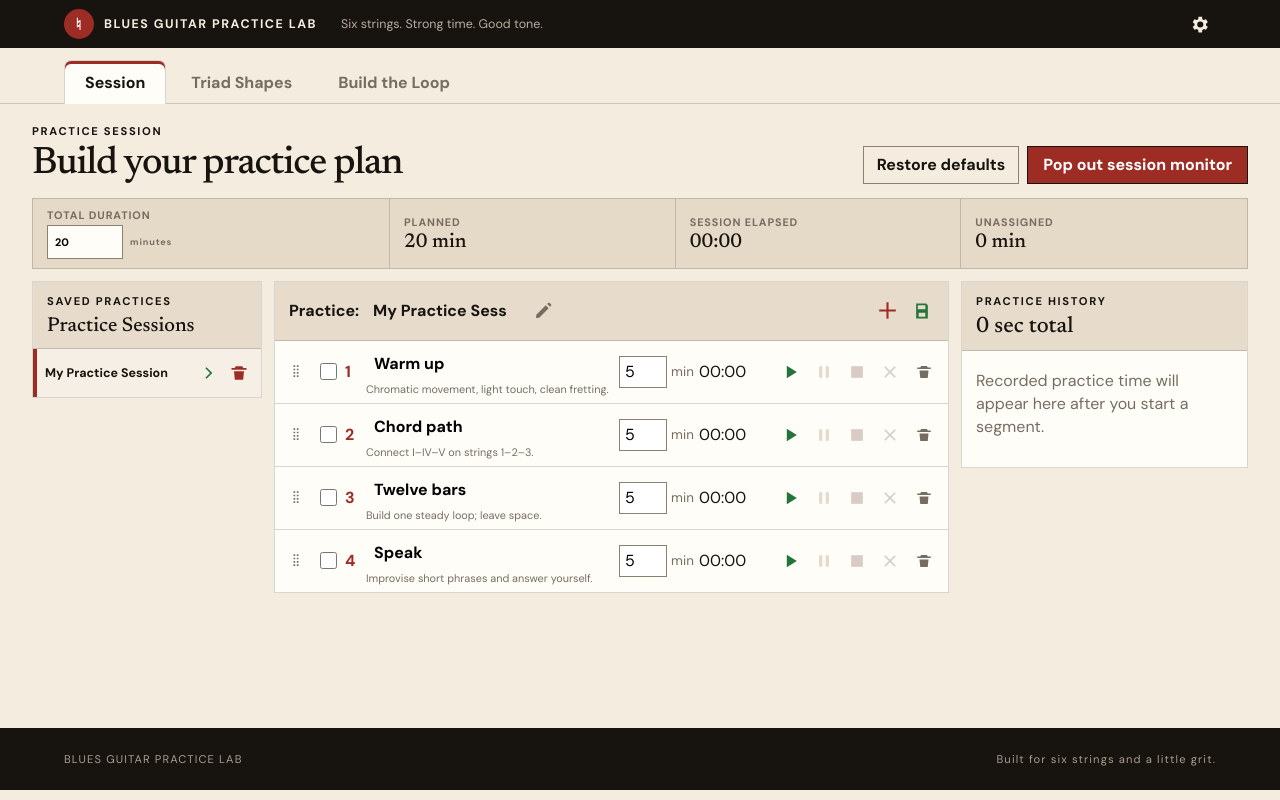
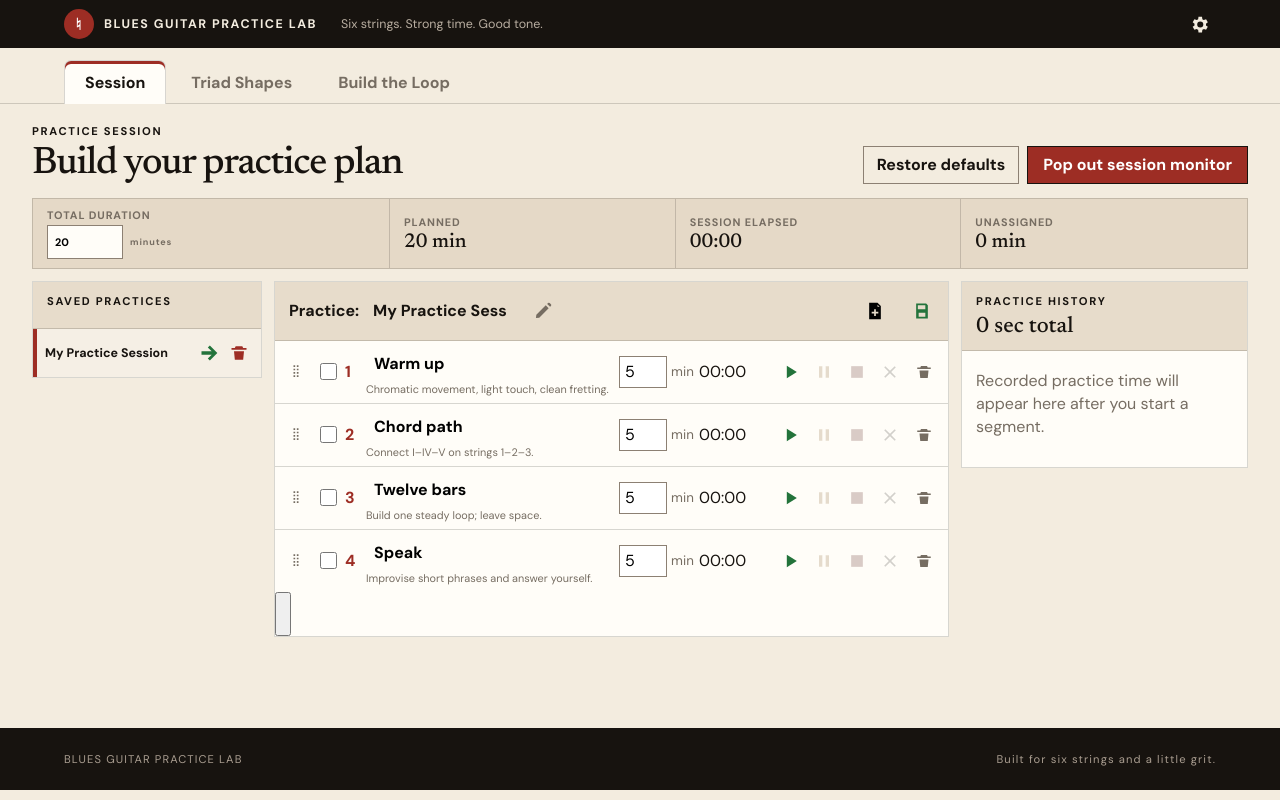
Before and after one commit to flyfisher1952/blues-guitar-practice-lab, an Angular app: page / in a window 1280 px wide. Both pictures are taken after a click on the button 917 px from the left and 310 px from the top of the page. Built offline with nearby package versions, Linux system fonts and the light colour scheme; what html-docx-js-typescript would draw is missing.

Commit message:
Refine practice session controls

```diff
--- a/src/app/component/session/session.component.html
+++ b/src/app/component/session/session.component.html
@@ -30,7 +30,7 @@
     <aside class="saved-practice-sessions" aria-labelledby="saved-practices-heading">
       <header>
         <p class="eyebrow">SAVED PRACTICES</p>
-        <h2 id="saved-practices-heading">Practice Sessions</h2>
+        <h2 id="saved-practices-heading" class="visually-hidden">Saved practice sessions</h2>
       </header>
       @if (!savedSessions.length) {
         <p class="saved-practice-empty">Saved practice sessions will appear here.</p>
@@ -41,7 +41,7 @@
               <span>{{ saved.name }}</span>
               <div>
                 <button class="load-practice-button icon-only-button" type="button" title="Load practice session" [attr.aria-label]="'Load ' + saved.name" (click)="loadPracticeSession(saved)">
-                  <svg viewBox="0 0 24 24" aria-hidden="true"><path d="m9 5 7 7-7 7-1.4-1.4 5.6-5.6-5.6-5.6z"/></svg>
+                  <svg viewBox="0 0 24 24" aria-hidden="true"><path d="M3 10h12.2l-4.6-4.6L13 3l9 9-9 9-2.4-2.4 4.6-4.6H3z"/></svg>
                 </button>
                 <button class="delete-practice-button icon-only-button" type="button" title="Delete practice session" [attr.aria-label]="'Delete ' + saved.name" (click)="deletePracticeSession(saved)">
                   <svg viewBox="0 0 24 24" aria-hidden="true"><path d="M8 4h8l1 2h4v2H3V6h4zm-2 6h12l-1 10H7z"/></svg>
@@ -73,8 +73,8 @@
           <h2 id="segments-heading" class="visually-hidden">Practice session divisions</h2>
         </div>
         <div class="session-plan-actions">
-          <button class="add-segment-button icon-only-button" type="button" title="Add Division" aria-label="Add Division" (click)="openAddSegment()">
-            <svg viewBox="0 0 24 24" aria-hidden="true"><path d="M11 4h2v7h7v2h-7v7h-2v-7H4v-2h7z"/></svg>
+          <button class="new-session-button icon-only-button" type="button" title="New practice session" aria-label="New practice session" (click)="newPracticeSession()">
+            <svg viewBox="0 0 24 24" aria-hidden="true"><path d="M5 2h10l4 4v16H5zm10 2.5V7h2.5zM11 10v3H8v2h3v3h2v-3h3v-2h-3v-3z"/></svg>
           </button>
           <button class="save-practice-button icon-only-button" type="button" title="Save practice session" aria-label="Save practice session" (click)="savePracticeSession()">
             <svg viewBox="0 0 24 24" aria-hidden="true"><path d="M5 3h12l2 2v16H5zm2 2v5h9V5zm1 9v5h8v-5z"/></svg>
@@ -135,6 +135,9 @@
           </div>
         }
       </div>
+      <button class="add-division-box" type="button" title="Add Division" aria-label="Add Division" (click)="openAddSegment()">
+        <svg viewBox="0 0 24 24" aria-hidden="true"><path d="M11 5h2v6h6v2h-6v6h-2v-6H5v-2h6z"/></svg>
+      </button>
       </section>
 
       <aside class="practice-history" aria-labelledby="history-heading">
```
